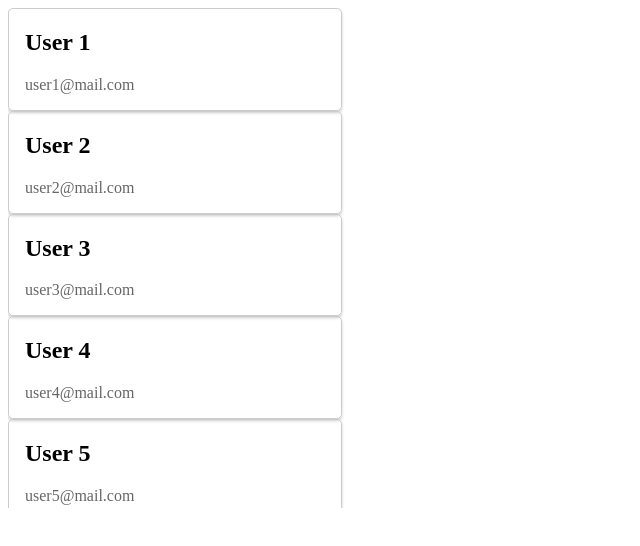
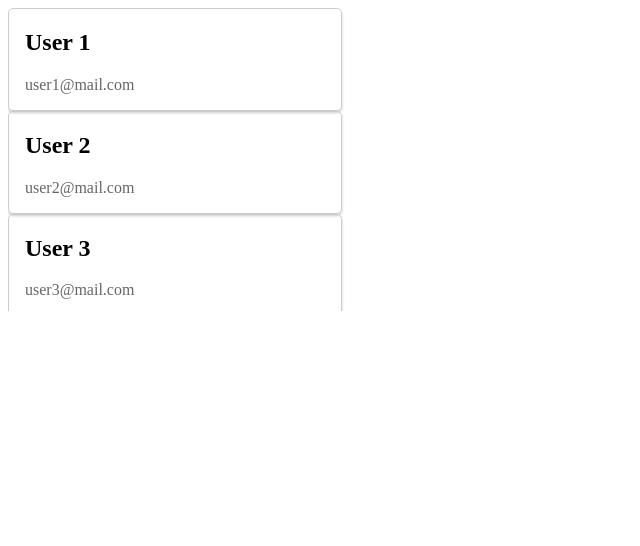
Before and after one commit to danimr99/react-virtualized-list, a React (Vite) app: page / in a window 1280 px wide. Shown: the top 546 px of the page, without its empty margins (0-640 px from the left). Built offline with nearby package versions, Linux system fonts and the light colour scheme.

Commit message:
feat: no sizes required
- Modified VirtualizedList in order to not require passing neither container or item sizes

```diff
--- a/src/App.jsx
+++ b/src/App.jsx
@@ -2,21 +2,20 @@ import { generateUsers } from "./utils";
 import { UserCard, VirtualizedList } from "./components";
 import { useCallback } from "react";
 
-const USERS_SIZE = 100;
+const USERS_SIZE = 100_000;
 
 export const App = () => {
   const users = generateUsers(USERS_SIZE);
 
   const renderUserCard = useCallback(
-    (user) => <UserCard key={user.id} {...user} />,
+    (user, ref) => <UserCard ref={ref} key={user.id} {...user} />,
     []
   );
 
   return (
     <VirtualizedList
       items={users}
-      itemHeight={100}
-      containerHeight={500}
+      visibleItemsCount={3}
       renderItem={renderUserCard}
     />
   );
--- a/src/components/UserCard/UserCard.jsx
+++ b/src/components/UserCard/UserCard.jsx
@@ -1,15 +1,16 @@
+import { forwardRef } from "react";
 import PropTypes from "prop-types";
 
 import "./UserCard.css";
 
-export const UserCard = ({ name, email }) => {
+export const UserCard = forwardRef(function UserCard({ name, email }, ref) {
   return (
-    <div className="user-card">
+    <div ref={ref} className="user-card">
       <h2 className="user-card-title">{name}</h2>
       <p className="user-card-email">{email}</p>
     </div>
   );
-};
+});
 
 UserCard.propTypes = {
   name: PropTypes.string.isRequired,
--- a/src/components/VirtualizedList/VirtualizedList.jsx
+++ b/src/components/VirtualizedList/VirtualizedList.jsx
@@ -1,23 +1,34 @@
-import { useCallback, useState } from "react";
+import { useCallback, useLayoutEffect, useRef, useState } from "react";
 import PropTypes from "prop-types";
 
 export const VirtualizedList = ({
   items = [],
+  visibleItemsCount = 5,
+  allowSmoothTransition = true,
   renderItem,
-  itemHeight,
-  containerHeight,
 }) => {
   const [scrollTop, setScrollTop] = useState(0);
+  const [itemHeight, setItemHeight] = useState(1);
+  const itemRef = useRef(null);
+
+  const containerHeight = itemHeight * visibleItemsCount;
   const startIndex = Math.floor(scrollTop / itemHeight);
   const endIndex = Math.min(
-    startIndex + Math.ceil(containerHeight / itemHeight),
+    startIndex + visibleItemsCount + (allowSmoothTransition ? 1 : 0),
     items.length
   );
+
   const visibleItems = items.slice(startIndex, endIndex);
 
   const handleScroll = useCallback((event) => {
     setScrollTop(event.target.scrollTop);
   }, []);
+
+  useLayoutEffect(() => {
+    if (itemRef.current) {
+      setItemHeight(itemRef.current.clientHeight);
+    }
+  }, [itemRef]);
 
   return (
     <div
@@ -32,7 +43,9 @@ export const VirtualizedList = ({
             top: `${startIndex * itemHeight}px`,
           }}
         >
-          {visibleItems.map((item, index) => renderItem(item, index))}
+          {visibleItems.map((item, index) => {
+            return renderItem(item, index === 0 ? itemRef : null, index);
+          })}
         </div>
       </div>
     </div>
@@ -41,7 +54,7 @@ export const VirtualizedList = ({
 
 VirtualizedList.propTypes = {
   items: PropTypes.array.isRequired,
+  visibleItemsCount: PropTypes.number,
+  allowSmoothTransition: PropTypes.bool,
   renderItem: PropTypes.func.isRequired,
-  itemHeight: PropTypes.number.isRequired,
-  containerHeight: PropTypes.number.isRequired,
 };
```
